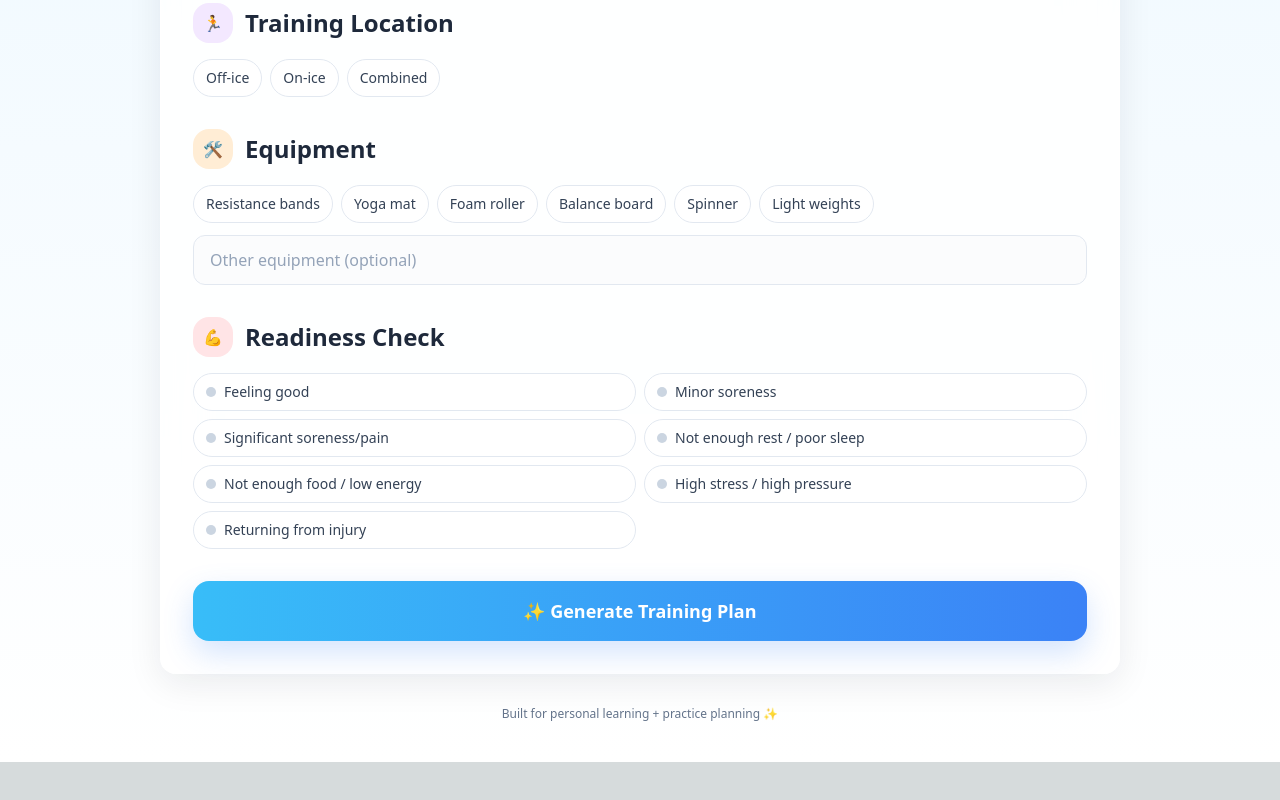
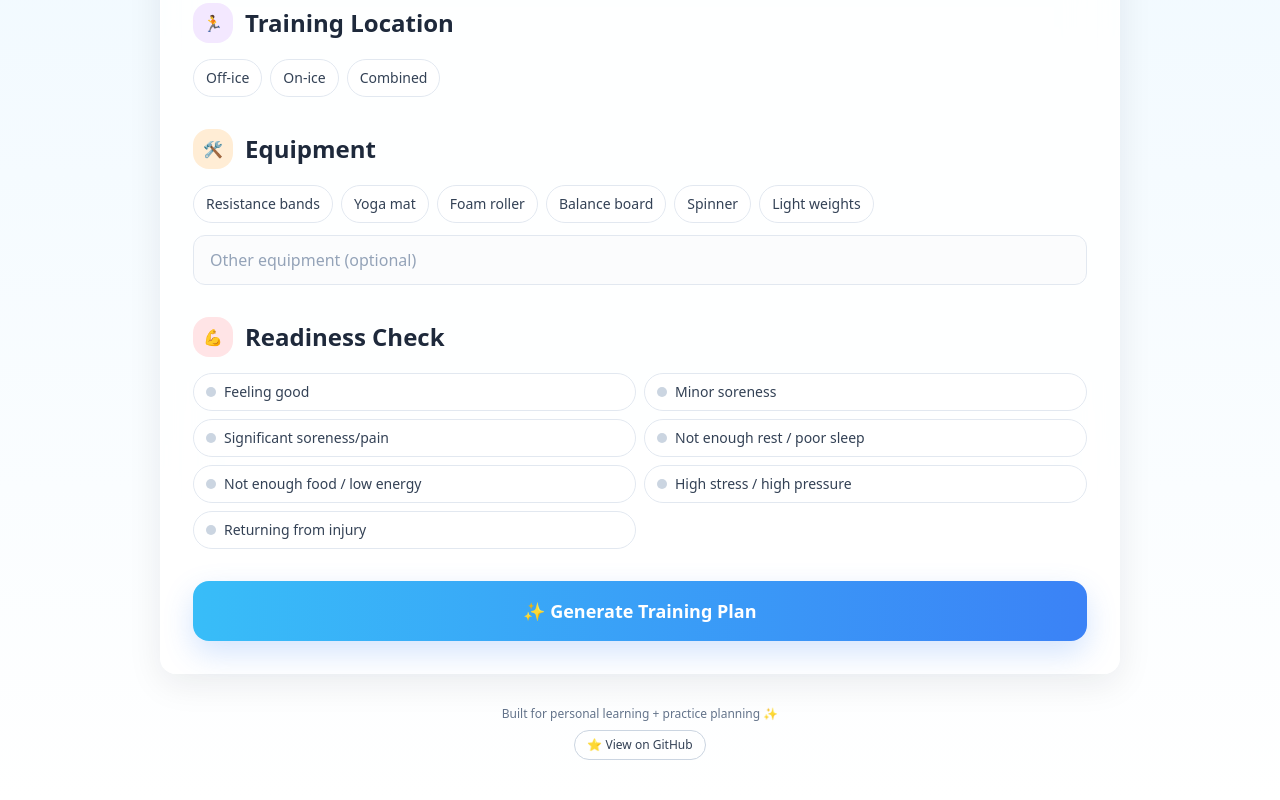
Before and after one commit to FionaLi0502/FS-Training-Planner, a Next.js app: page / in a window 1280 px wide. Shown: the part 1080-1880 px from the top of the page. Before the commit the page ends 1842 px from the top, so only its background shows below. Built offline with nearby package versions, Linux system fonts and the light colour scheme.

Commit message:
Enhance footer with GitHub link and styling
Updated footer to include a link to the GitHub repository.

```diff
--- a/app/page.js
+++ b/app/page.js
@@ -646,10 +646,20 @@ export default function Home() {
           </div>
         )}
 
-        {/* Footer */}
-        <div className="text-center text-xs text-slate-500 mt-6">
-          Built for personal learning + practice planning ✨
-        </div>
+{/* Footer */}
+<div className="text-center text-xs text-slate-500 mt-6 space-y-2">
+  <div>Built for personal learning + practice planning ✨</div>
+
+  <a
+    href="https://github.com/FionaLi0502/FS-Training-Planner"
+    target="_blank"
+    rel="noopener noreferrer"
+    className="inline-flex items-center gap-2 px-3 py-1.5 rounded-full border border-slate-300 bg-white/70 text-slate-700 hover:bg-slate-100 hover:border-slate-400 transition text-xs font-medium"
+  >
+    ⭐ View on GitHub
+  </a>
+</div>
+
       </div>
     </div>
   );
```
